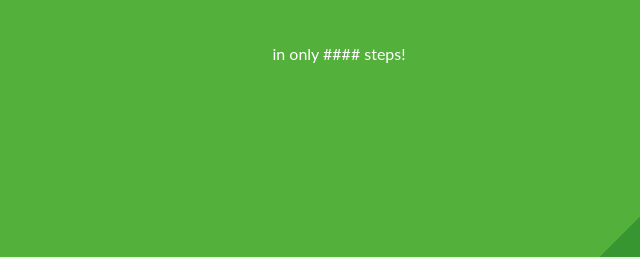
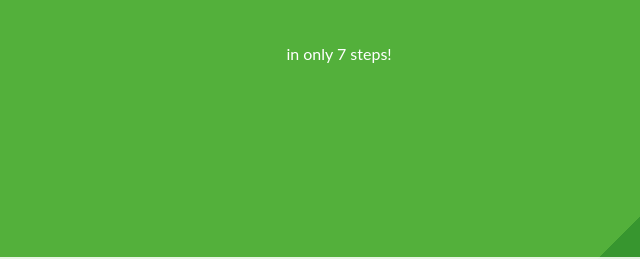
Before and after one commit to CEStrobl/CurseForge-Mods, a plain HTML site: page index.html in a window 1280 px wide. Shown: the part 340-599 px from the top of the page, 301-941 px from the left. Drawn offline with Linux system fonts and the light colour scheme; a script that the page names is missing.

Commit message:
Update index.html

```diff
--- a/index.html
+++ b/index.html
@@ -16,7 +16,7 @@
 <div class="hero">
   <div class="text">
     <h1>Curse Forge Mods Tutorial</h1>
-    <p>in only #### steps!</p>
+    <p>in only 7 steps!</p>
   </div>
 </div>
 
```
